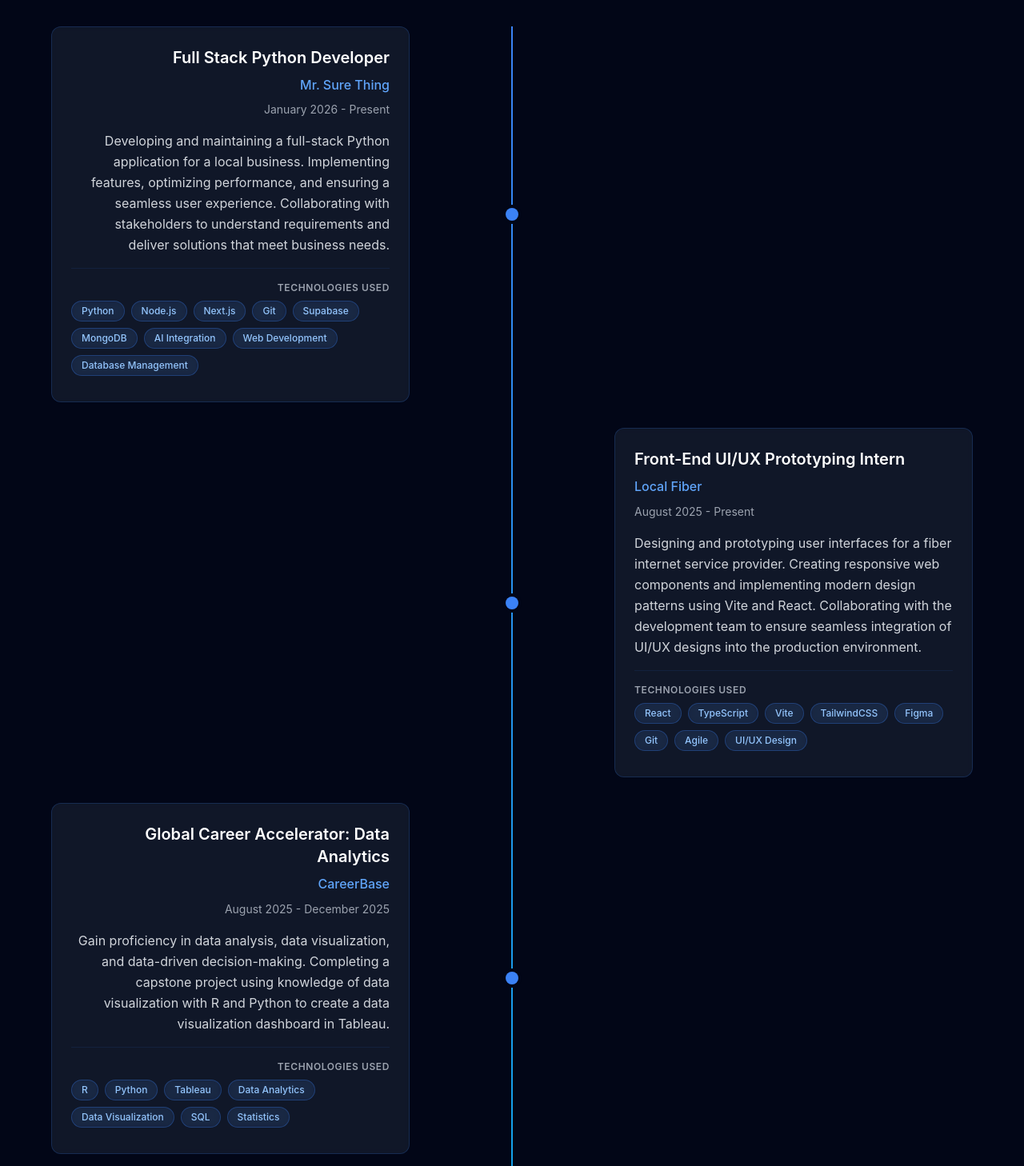
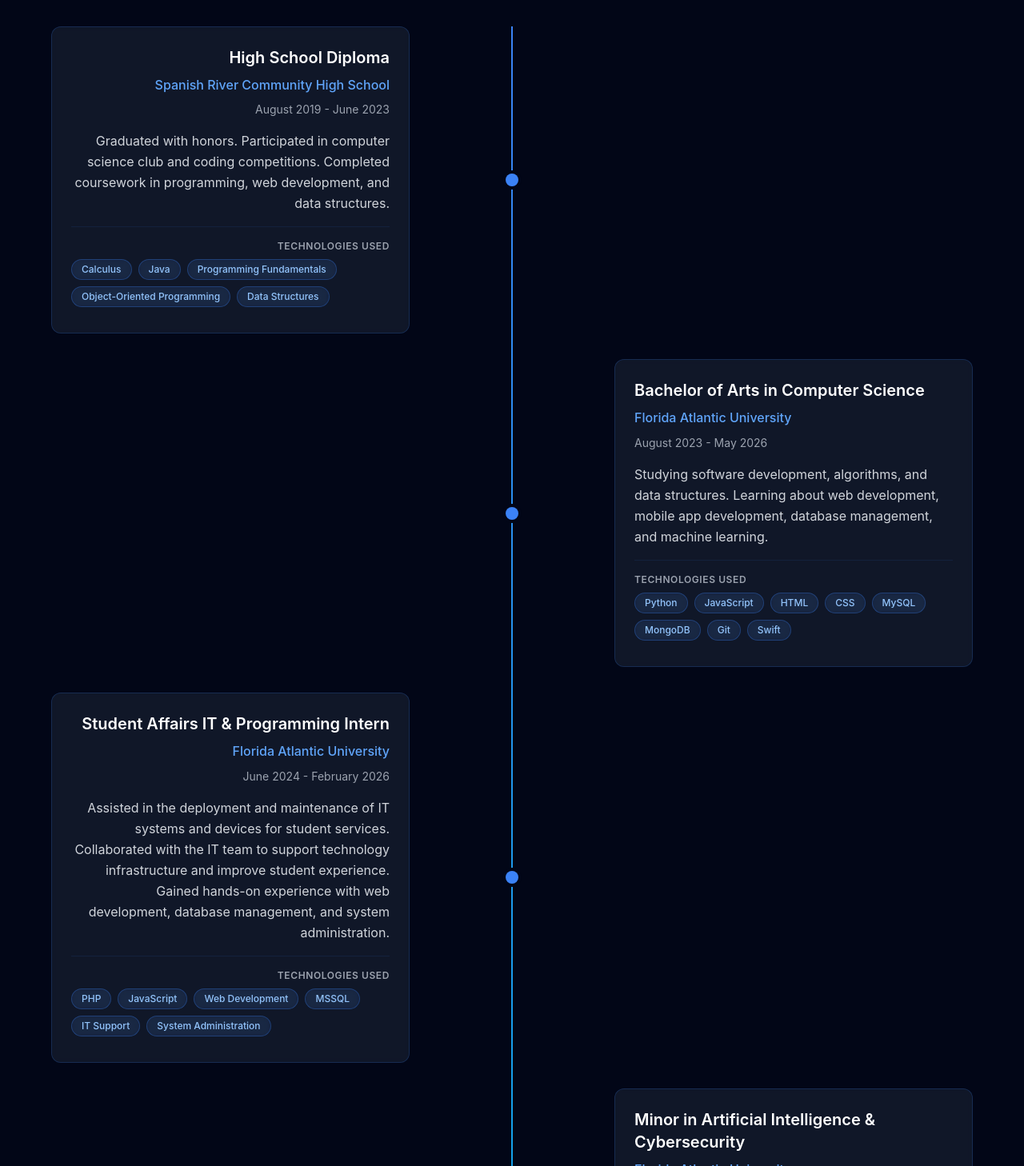
Before and after one commit to Sebas-D-Dev/portfolio-v2, a Next.js app: page / in a window 1280 px wide. Shown: the part 1172-2630 px from the top of the page at 80% size. Built offline with nearby package versions, Linux system fonts and the light colour scheme; no server answers.

Commit message:
fix: update internship dates and improve timeline sorting for chronological order

```diff
--- a/app/data/content.ts
+++ b/app/data/content.ts
@@ -156,7 +156,7 @@
     type: 'work',
     title: "Front-End UI/UX Prototyping Intern",
     company: "Local Fiber",
-    date: "August 2025 - Present",
+    date: "August 2025 - February 2026",
     description: "Designing and prototyping user interfaces for a fiber internet service provider. Creating responsive web components and implementing modern design patterns using Vite and React. Collaborating with the development team to ensure seamless integration of UI/UX designs into the production environment.",
     technologies: ["React", "TypeScript", "Vite", "TailwindCSS", "Figma", "Git", "Agile", "UI/UX Design"],
   },
@@ -164,7 +164,7 @@
     type: 'work',
     title: "Student Affairs IT & Programming Intern",
     company: "Florida Atlantic University",
-    date: "June 2024 - January 2026",
+    date: "June 2024 - February 2026",
     description: "Assisted in the deployment and maintenance of IT systems and devices for student services. Collaborated with the IT team to support technology infrastructure and improve student experience. Gained hands-on experience with web development, database management, and system administration.",
     technologies: ["PHP", "JavaScript", "Web Development", "MSSQL", "IT Support", "System Administration"],
   },
@@ -199,7 +199,7 @@
     type: 'education',
     title: "High School Diploma",
     institution: "Spanish River Community High School",
-    date: "2019 - 2023",
+    date: "August 2019 - June 2023",
     description: "Graduated with honors. Participated in computer science club and coding competitions. Completed coursework in programming, web development, and data structures.",
     technologies: ["Calculus", "Java", "Programming Fundamentals", "Object-Oriented Programming", "Data Structures"],
   },
@@ -213,11 +213,11 @@
   return date.getTime();
 };
 
-// Combine and sort timeline items (pre-computed for consistency)
+// Combine and sort timeline items in chronological order (oldest to newest)
 export const timelineItems: TimelineItem[] = [...experiences, ...education].sort((a, b) => {
   const dateA = parseTimelineDate(a.date);
   const dateB = parseTimelineDate(b.date);
-  const timeDiff = dateB - dateA;
+  const timeDiff = dateA - dateB; // Changed to dateA - dateB for chronological order
 
   // If dates are equal or invalid, use title for deterministic sorting
   if (timeDiff === 0 || isNaN(timeDiff)) {
```
Also changed, not shown: 1 other file (tests, documents, lock files or other folders).
